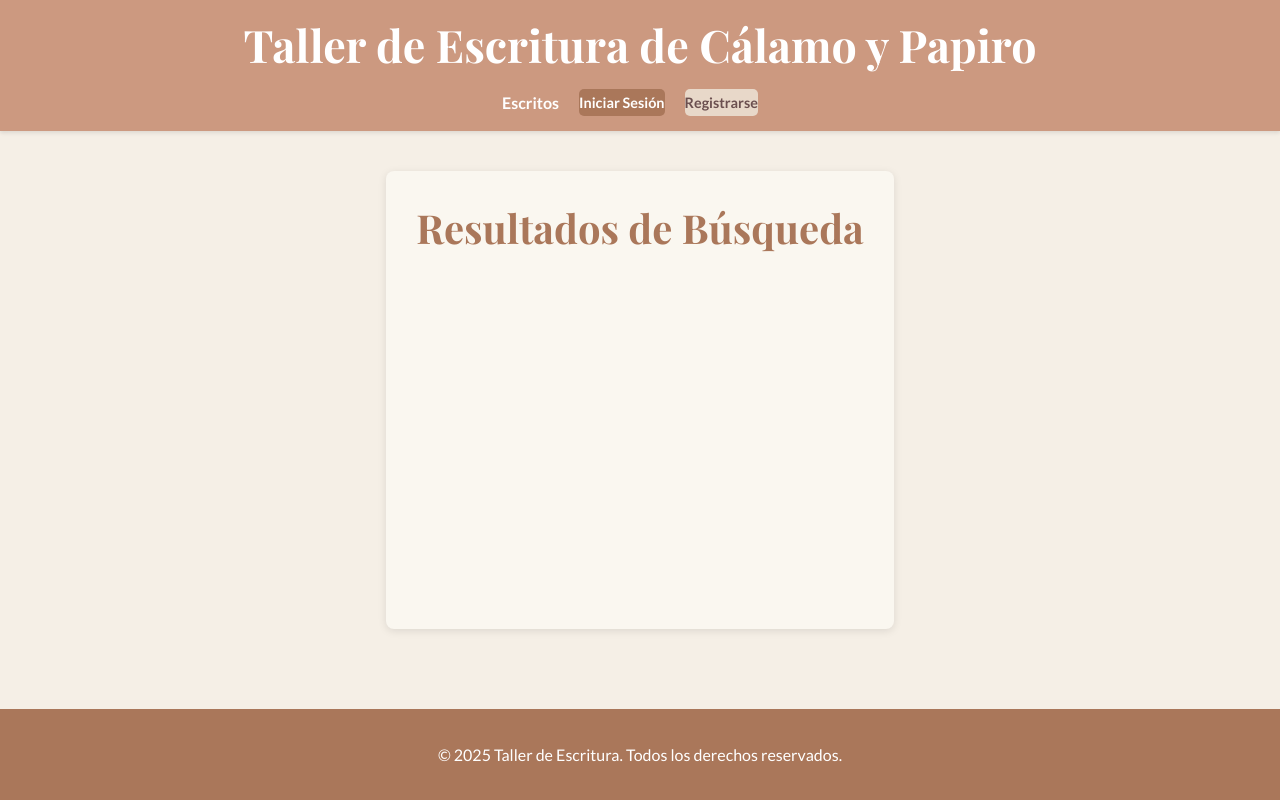
After one commit to Alialmandoz/taller_escritura, a Django app: page /escritura/search-results/ in a window 1280 px wide. The commit adds this page. Run offline with Django 5.2, Linux system fonts and the light colour scheme; some libraries are stand-ins or nearby versions.

Commit message:
feat: Integrar Google Programmable Search Engine
Añade barra de búsqueda en la navegación y una página dedicada para resultados. La lógica de búsqueda es delegada al servicio de Google.

```diff
--- /dev/null
+++ b/escritura/templates/escritura/search_results.html
@@ -0,0 +1,12 @@
+{# escritura/templates/escritura/search_results.html #}
+{% extends 'base.html' %}
+
+{% block title %}Resultados de Búsqueda{% endblock %}
+
+{% block content %}
+    <h1 class="page-title">Resultados de Búsqueda</h1>
+
+    {# Este es el contenedor donde Google mostrará los resultados. #}
+    {# La clase 'gcse-searchresults-only' es específica para páginas de resultados. #}
+    <div class="gcse-searchresults-only"></div>
+{% endblock %}
--- a/escritura/urls.py
+++ b/escritura/urls.py
@@ -19,4 +19,5 @@ urlpatterns = [
     path('perfil/editar/', views.editar_perfil, name='editar_perfil'),
     # AÑADIDO: URL para el perfil público de un usuario
     path('perfil/<int:user_id>/', views.perfil_publico, name='perfil_publico'),
+    path('search-results/', views.search_results_view, name='search_results'),
 ]
--- a/escritura/views.py
+++ b/escritura/views.py
@@ -331,3 +331,10 @@ def perfil_publico(request, user_id):
         'page_obj': page_obj  # Pasamos el objeto de página
     }
     return render(request, 'escritura/perfil_publico.html', contexto)
+
+def search_results_view(request):
+    """
+    Renderiza la página que contendrá los resultados de búsqueda de Google.
+    No necesita pasar ningún contexto, Google se encarga de todo en el frontend.
+    """
+    return render(request, 'escritura/search_results.html')
--- a/taller_escritura/templates/base.html
+++ b/taller_escritura/templates/base.html
@@ -16,6 +16,7 @@
     <link rel="stylesheet" href="{% static 'css/main.css' %}">
 
     {% block head_extra %}{% endblock %}
+    <script async src="https://cse.google.com/cse.js?cx=001720844550609399072:ascmc2rsftg"></script>
 </head>
 <body>
     <header class="main-header">
@@ -43,6 +44,7 @@
                         <li><a href="{% url 'login' %}" class="button">Iniciar Sesión</a></li>
                         <li><a href="{% url 'escritura:registro' %}" class="button secondary">Registrarse</a></li>
                     {% endif %}
+                    <li><div class="gcse-search"></div></li> {# <-- LÍNEA AÑADIDA #}
                 </ul>
 
                 {# AÑADIDO: Acción principal separada para usuarios autenticados #}
```
